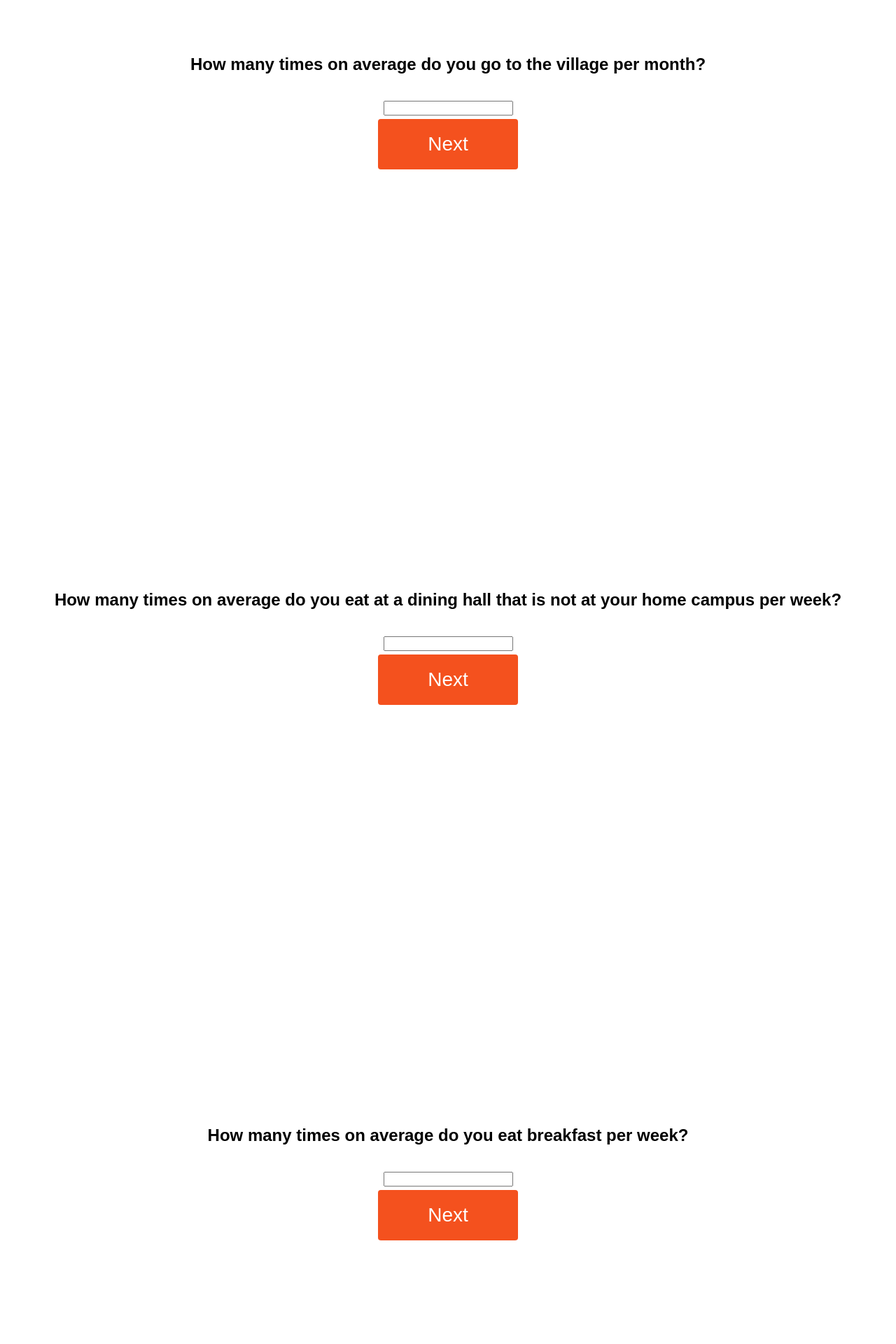
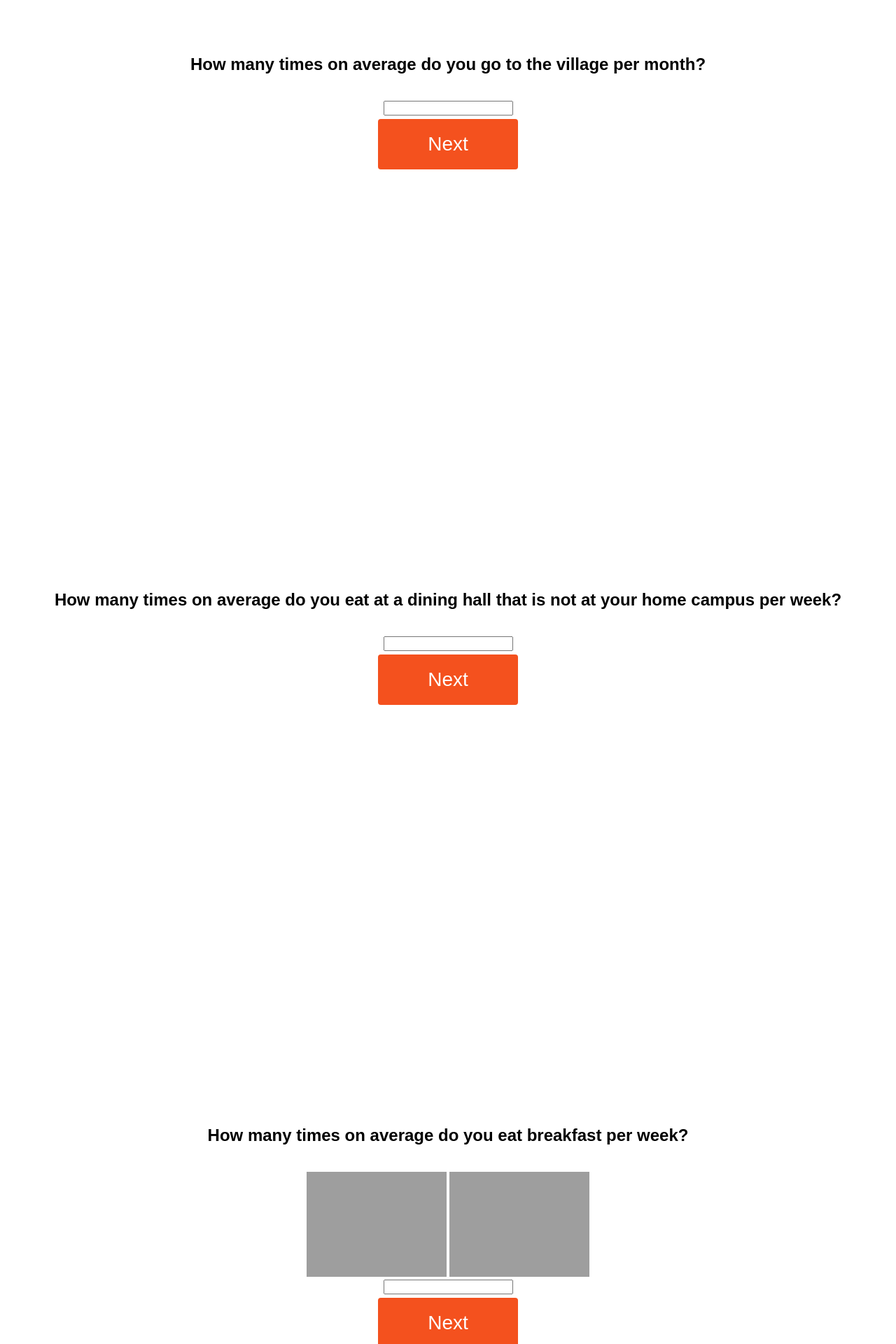
Before and after one commit to eruong/MED_webapp, a Flask app: page /quiz in a window 1280 px wide. Shown: the part 4580-6500 px from the top of the page at 70% size. Run offline with Flask 2, Linux system fonts and the light colour scheme; grey boxes are pictures that could not be loaded.

Commit message:
added some images

```diff
--- a/app/templates/base.html
+++ b/app/templates/base.html
@@ -12,6 +12,8 @@
         p {text-align: center;}
         body {text-align: center; font-family: 'Noto Sans JP', sans-serif;}
         div {text-align: center;}
+        #welcome {padding: 70px 0;
+        }
         #section0 {height: 625px;
           padding: 70px 0;
         }
--- a/app/templates/index.html
+++ b/app/templates/index.html
@@ -1,6 +1,8 @@
 {% extends "base.html" %}
 
 {% block content %}
-    <h1>Hi, Welcome to -insert web app name-</h1>
-    <div>Can we guess your <a href="/quiz">favorite dining hall?</a></div>
+    <div class="main" id="welcome">
+        <h1>Hi, Welcome to -insert web app name-</h1>
+        Can we guess your <a href="/quiz">favorite dining hall?</a>
+    </div>
 {% endblock %}
--- a/app/templates/quiz.html
+++ b/app/templates/quiz.html
@@ -100,7 +100,10 @@
       </div>
 
       <div class="main" id="section8">
-      	<h2>How many times on average do you eat breakfast per week?</h2><br>
+        <h2>How many times on average do you eat breakfast per week?</h2><br>
+        <img src="https://media0.giphy.com/media/YS4YkjjMzibMsgGuPn/source.gif" alt="walking" style="max-width: 200px;">
+        <img src="https://media2.giphy.com/media/1jYx5E42g99oQuMIJK/giphy.gif" alt="walking" style="max-width: 200px;">
+        <br>
         <input type=number name =breakfast required>
         <br>
         <a href="#section9"><button class="button button">Next</button></a>
@@ -108,7 +111,10 @@
       </div>
 
       <div class="main" id = "section9">
-      	<h2>Do you prefer ice cream or fruit?</h2><br>
+        <h2>Do you prefer ice cream or fruit?</h2><br>
+        <img src="https://i.pinimg.com/originals/e6/01/f5/e601f5d7b407e87baf850261614f77c3.gif" alt="walking" style="max-width: 200px;">
+        <img src="https://4.bp.blogspot.com/-uiS2J_DPsEs/W4CXSjHFTOI/AAAAAAAeVls/cf-b4MVfE94cvHFlj1aVQKqZgPOmZ7tbwCLcBGAs/s1600/AW1616122_11.gif" alt="walking" style="max-width: 200px;">
+        <br>
         <select name="dessert" id="dessert" required>
           <option value="9" disabled selected></option>
           <option value="1">Ice Cream</option>
@@ -121,6 +127,8 @@
 
     	<div class="main" id = "section10">
         <h2>How long on average does it take for you to walk to your favorite dining hall? (in minutes)</h2><br>
+        <img src="https://media2.giphy.com/media/1xNmhaXpUy5OSyloal/giphy.gif" alt="walking" style="max-width: 200px;">
+        <br>
         <input type=number name =distance required>
         <br>
         <a href="#section11"><button class="button button">Next</button></a>
```
